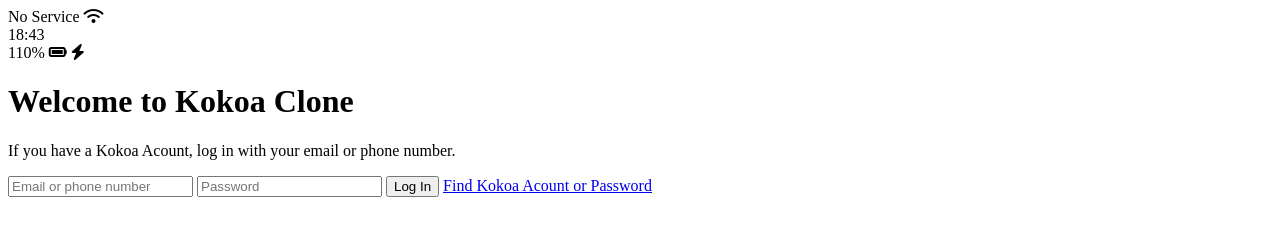
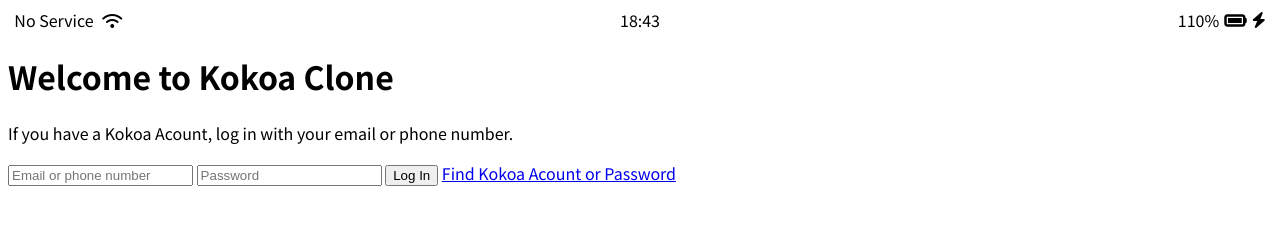
Before and after one commit to KWONZIPSA/kokoa-clone-2024, a plain HTML site: page index.html in a window 1280 px wide. Drawn offline with Linux system fonts and the light colour scheme; a web font is replaced by a local one.

Commit message:
added status bar css

```diff
--- /dev/null
+++ b/CSS/styles.css
@@ -0,0 +1,30 @@
+@import url("https://fonts.googleapis.com/css2?family=Noto+Sans+KR:wght@100..900&family=Rubik+Glitch+Pop&display=swap");
+
+body {
+  font-family: "Noto Sans KR", "Rubik Glitch Pop", sans-serif;
+}
+
+.status-bar {
+  display: flex;
+  justify-content: center;
+}
+
+.status-bar__column {
+  width: 33%;
+}
+.status-bar__column:first-child span {
+  margin-right: 5px;
+}
+.status-bar__column:nth-child(2) {
+  display: flex;
+  justify-content: center;
+}
+.status-bar__column:last-child {
+  display: flex;
+  justify-content: flex-end;
+  align-items: center;
+}
+
+.status-bar__column .fa-battery-full {
+  margin: 0px 5px;
+}
--- a/index.html
+++ b/index.html
@@ -1,24 +1,25 @@
 <!DOCTYPE html>
 <html lang="en">
   <head>
+    <link rel="stylesheet" href="css/styles.css" />
     <meta charset="UTF-8" />
     <meta name="viewport" content="width=device-width, initial-scale=1.0" />
     <title>Welcome to Kokoa Clone</title>
   </head>
   <body>
     <div class="status-bar">
-      <div clss="status-bar__column">
+      <div class="status-bar__column">
         <span>No Service</span>
         <i class="fa-solid fa-wifi"></i>
         <!-- 와이파이 아이콘 넣기 -->
       </div>
-      <div clss="status-bar__column">
+      <div class="status-bar__column">
         <span>18:43</span>
       </div>
 
-      <div clss="status-bar__column">
+      <div class="status-bar__column">
         <span>110%</span>
-        <i class="fa-solid fa-battery-full"></i>
+        <i class="fa-solid fa-battery-full fa-lg"></i>
         <i class="fa-solid fa-bolt"></i>
         <!-- 배터리 아이콘 -->
         <!-- 충전중 아이콘 -->
```
